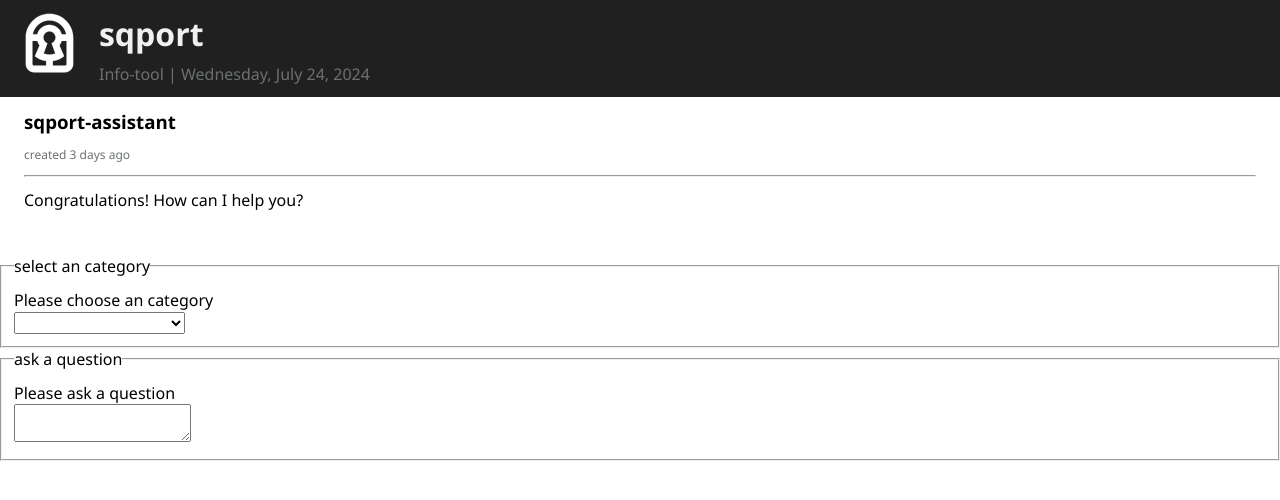
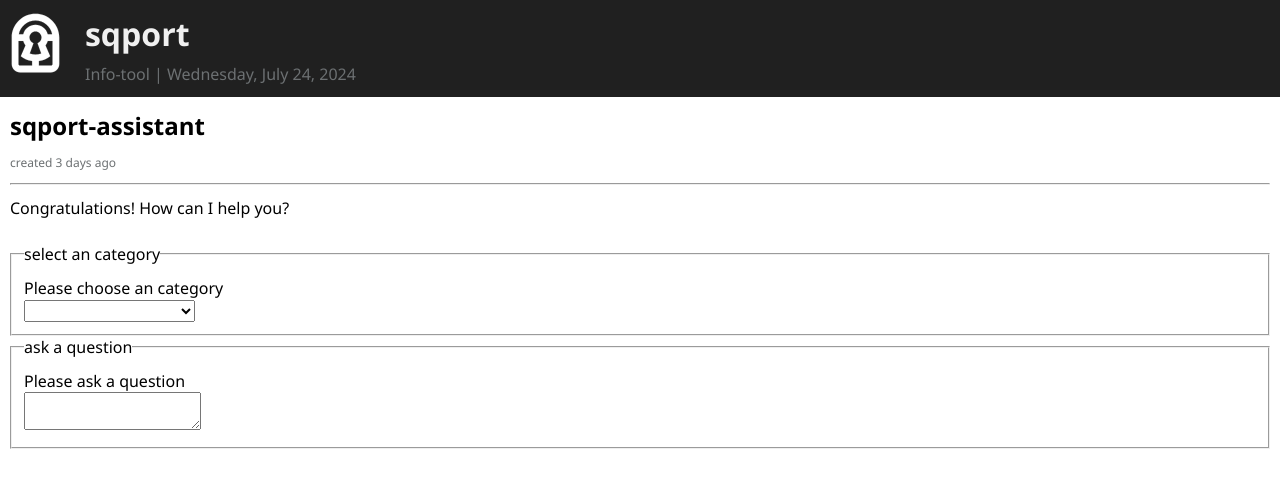
Before and after one commit to basesnel/sqport-v01, a React (Vite) app: page /main in a window 1280 px wide. Shown: the top 500 px of the page. Built offline with nearby package versions, Linux system fonts and the light colour scheme.

Commit message:
Added Section and Container components.

```diff
--- a/src/components/Banner/Banner.jsx
+++ b/src/components/Banner/Banner.jsx
@@ -1,11 +1,15 @@
 import formatTimeAgo from "../../helpers/formatTimeAgo";
+import Section from "../Section/Section";
+import Container from "../Container/Container";
 
 import styles from "./styles.module.css";
 
 const Banner = () => {
   return (
+    <Section>
+      <Container>
         <div className={styles.banner}>
-      <h3 className={styles.title}>sqport-assistant</h3>
+          <h2 className={styles.title}>sqport-assistant</h2>
           <p className={styles.extra}>
             {`created ${formatTimeAgo(
               "Sun Jul 21 2024 12:13:58 GMT+0300 (Eastern European Summer Time)"
@@ -14,6 +18,8 @@ const Banner = () => {
           <hr />
           <p>Congratulations! How can I help you?</p>
         </div>
+      </Container>
+    </Section>
   );
 };
 
--- a/src/components/Banner/styles.module.css
+++ b/src/components/Banner/styles.module.css
@@ -3,7 +3,7 @@
   width: 100%;
   flex-direction: column;
   gap: 12px;
-  padding: 12px 24px;
+  /* padding: 12px 24px; */
 }
 
 .tytle {
--- /dev/null
+++ b/src/components/Container/Container.jsx
@@ -0,0 +1,13 @@
+import styles from "./styles.module.css";
+
+const Container = (props) => {
+  const { children } = props;
+
+  return (
+    <div role="presentation" className={styles.container}>
+      {children}
+    </div>
+  );
+};
+
+export default Container;
--- /dev/null
+++ b/src/components/Container/styles.module.css
@@ -0,0 +1,31 @@
+@value sizes: "../../cssvariables/media.module.css";
+@value mobile, smartphone from sizes;
+
+.container {
+  margin: 0 auto;
+  padding: 0 10px;
+}
+
+@media mobile {
+  .container {
+    max-width: 300px;
+  }
+}
+
+@media smartphone {
+  .container {
+    max-width: 420px;
+  }
+}
+
+/* @media tablet-to {
+  .container {
+    max-width: 720px;
+  }
+}
+
+@media desktop-to {
+  .container {
+    max-width: 1200px;
+  }
+} */
--- a/src/components/Dialog/Dialog.jsx
+++ b/src/components/Dialog/Dialog.jsx
@@ -1,12 +1,17 @@
+import Section from "../Section/Section";
+import Container from "../Container/Container";
+
 import styles from "./styles.module.css";
 
 const Dialog = () => {
   return (
+    <Section>
+      <Container>
         <form>
           <fieldset className={styles.fieldset}>
             <legend>select an category</legend>
             <div>
-          <label for="category">Please choose an category</label>
+              <label htmlFor="category">Please choose an category</label>
               <br />
               <select name="category" id="category">
                 <option value=""></option>
@@ -19,12 +24,14 @@ const Dialog = () => {
           <fieldset className={styles.fieldset}>
             <legend>ask a question</legend>
             <div>
-          <label for="question">Please ask a question</label>
+              <label htmlFor="question">Please ask a question</label>
               <br />
               <textarea name="question" id="question"></textarea>
             </div>
           </fieldset>
         </form>
+      </Container>
+    </Section>
   );
 };
 
--- a/src/components/Header/Header.jsx
+++ b/src/components/Header/Header.jsx
@@ -1,11 +1,14 @@
 import sqportLogo from "../../assets/sqport.svg";
 import formatDate from "../../helpers/formatDate";
+import Container from "../Container/Container";
 
 import styles from "./styles.module.css";
 
 const Header = () => {
   return (
-    <header className={styles.header}>
+    <header className={styles.section}>
+      <Container>
+        <div className={styles.header}>
           <a href="#" className={styles.logoLink}>
             <img src={sqportLogo} className={styles.logo} alt="sqport logo" />
           </a>
@@ -13,6 +16,8 @@ const Header = () => {
             <h1 className={styles.title}>sqport</h1>
             <p className={styles.text}>Info-tool | {formatDate(new Date())}</p>
           </div>
+        </div>
+      </Container>
     </header>
   );
 };
--- a/src/components/Header/styles.module.css
+++ b/src/components/Header/styles.module.css
@@ -1,10 +1,12 @@
+.section {
+  background-color: #202020;
+  color: #f0f0f0;
+}
+
 .header {
   display: flex;
   gap: 24px;
   width: 100%;
-  padding: 0 24px;
-  background-color: #202020;
-  color: #f0f0f0;
 }
 
 .titleWrap {
--- /dev/null
+++ b/src/components/Section/Section.jsx
@@ -0,0 +1,9 @@
+import styles from "./styles.module.css";
+
+const Section = (props) => {
+  const { children } = props;
+
+  return <section className={styles.section}>{children}</section>;
+};
+
+export default Section;
--- /dev/null
+++ b/src/components/Section/styles.module.css
@@ -0,0 +1,30 @@
+@value sizes: "../../cssvariables/media.module.css";
+@value mobile, smartphone from sizes;
+
+.section {
+  padding: 12px 0;
+}
+
+@media mobile {
+  .section {
+    padding: 18px 0;
+  }
+}
+
+@media smartphone {
+  .section {
+    padding: 24px 0;
+  }
+}
+
+/* @media tablet-to {
+  .container {
+    max-width: 720px;
+  }
+}
+
+@media desktop-to {
+  .container {
+    max-width: 1200px;
+  }
+} */
--- /dev/null
+++ b/src/cssvariables/media.module.css
@@ -0,0 +1,4 @@
+@value mobile: screen and (min-width : 320px);
+@value smartphone: screen and (min-width : 480px);
+@value tablet: screen and (min-width : 768px);
+@value desktop: screen and (min-width : 1280px);
--- a/src/pages/Main/Main.jsx
+++ b/src/pages/Main/Main.jsx
@@ -2,18 +2,16 @@ import Header from "../../components/Header/Header";
 import Banner from "../../components/Banner/Banner";
 import Dialog from "../../components/Dialog/Dialog";
 
-import styles from "./styles.module.css";
+// import styles from "./styles.module.css";
 
 const Main = () => {
   return (
     <>
       <Header />
-      <div className="container">
-        <main className={styles.main}>
-          <Banner />
-          <Dialog />
-        </main>
-      </div>
+      <main>
+        <Banner />
+        <Dialog />
+      </main>
     </>
   );
 };
```
Lines whose indentation alone changed are shown as unchanged.
